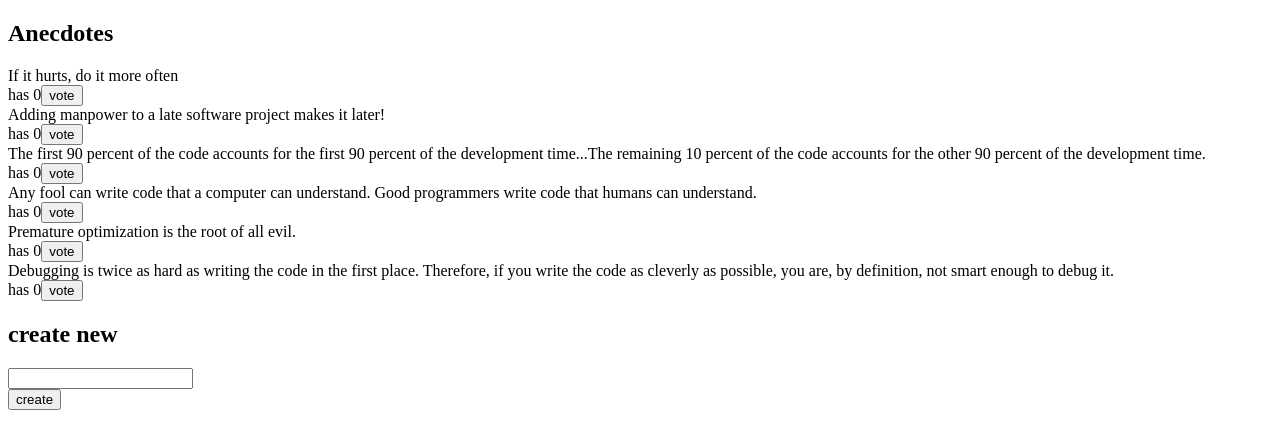
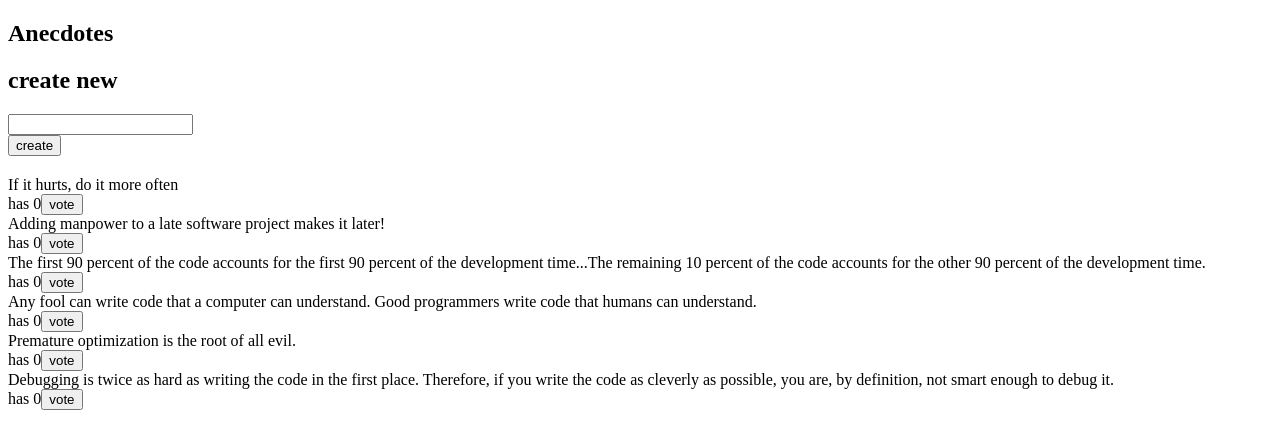
Before and after one commit to aarnif/fullStackOpen-PalautusRepositorioOsa6, a React (Vite) app in the folder redux-anecdotes/: page / in a window 1280 px wide. Shown: the top 448 px of the page. Built offline with nearby package versions, Linux system fonts and the light colour scheme.

Commit message:
Tehtava 6.8

```diff
--- a/redux-anecdotes/src/App.jsx
+++ b/redux-anecdotes/src/App.jsx
@@ -1,29 +1,12 @@
-import { useSelector, useDispatch } from "react-redux";
-import { addVote } from "./reducers/anecdoteReducer";
+import AnecdoteList from "./components/AnecdoteList";
 import AnecdoteForm from "./components/AnecdoteForm";
 
 const App = () => {
-  const anecdotes = useSelector((state) => state);
-  const dispatch = useDispatch();
-
-  const vote = (id) => {
-    console.log("vote", id);
-    dispatch(addVote(id));
-  };
-
   return (
     <div>
       <h2>Anecdotes</h2>
-      {anecdotes.map((anecdote) => (
-        <div key={anecdote.id}>
-          <div>{anecdote.content}</div>
-          <div>
-            has {anecdote.votes}
-            <button onClick={() => vote(anecdote.id)}>vote</button>
-          </div>
-        </div>
-      ))}
       <AnecdoteForm />
+      <AnecdoteList />
     </div>
   );
 };
--- a/redux-anecdotes/src/components/AnecdoteForm.jsx
+++ b/redux-anecdotes/src/components/AnecdoteForm.jsx
@@ -13,7 +13,7 @@ const AnecdoteForm = () => {
   };
 
   return (
-    <>
+    <div style={{ marginBottom: "20px" }}>
       <h2>create new</h2>
       <form onSubmit={anecdote}>
         <div>
@@ -21,7 +21,7 @@ const AnecdoteForm = () => {
         </div>
         <button type="submit">create</button>
       </form>
-    </>
+    </div>
   );
 };
 
--- /dev/null
+++ b/redux-anecdotes/src/components/AnecdoteList.jsx
@@ -0,0 +1,27 @@
+import { useSelector, useDispatch } from "react-redux";
+import { addVote } from "../reducers/anecdoteReducer";
+
+const AnecdoteList = () => {
+  const anecdotes = useSelector((state) => state);
+  const dispatch = useDispatch();
+
+  const vote = (id) => {
+    console.log("vote", id);
+    dispatch(addVote(id));
+  };
+  return (
+    <>
+      {anecdotes.map((anecdote) => (
+        <div key={anecdote.id}>
+          <div>{anecdote.content}</div>
+          <div>
+            has {anecdote.votes}
+            <button onClick={() => vote(anecdote.id)}>vote</button>
+          </div>
+        </div>
+      ))}
+    </>
+  );
+};
+
+export default AnecdoteList;
```
